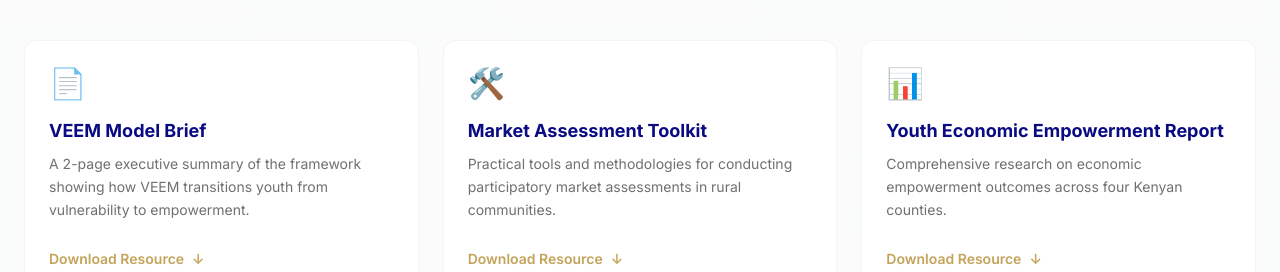
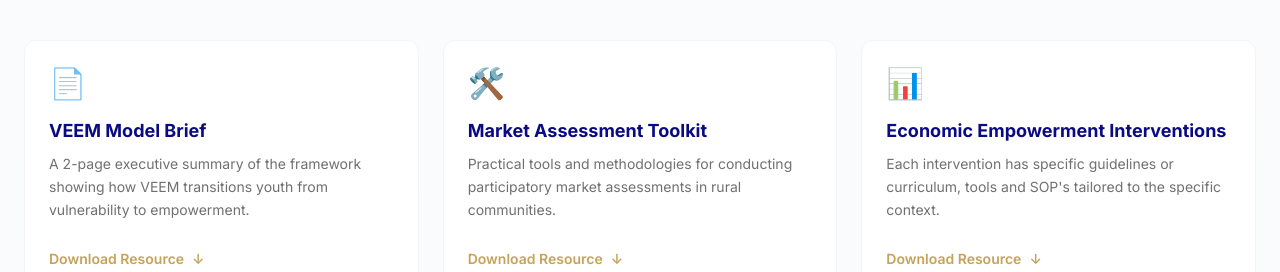
Before and after one commit to JohnstoneGogo/EBC-Consultancy, a React (Vite) app: page / in a window 1280 px wide. Shown: the part 3030-3302 px from the top of the page. Built offline with nearby package versions, Linux system fonts and the light colour scheme.

Commit message:
Edited Youth Empowerment

```diff
--- a/src/sections/VeemSection.tsx
+++ b/src/sections/VeemSection.tsx
@@ -66,8 +66,8 @@ const resources = [
   },
   {
     id: 3,
-    title: "Youth Economic Empowerment Report",
-    description: "Comprehensive research on economic empowerment outcomes across four Kenyan counties.",
+    title: "Economic Empowerment Interventions",
+    description: "Each intervention has specific guidelines or curriculum, tools and SOP's tailored to the specific context.",
     icon: "📊",
     downloadLink: "#"
   },
```
